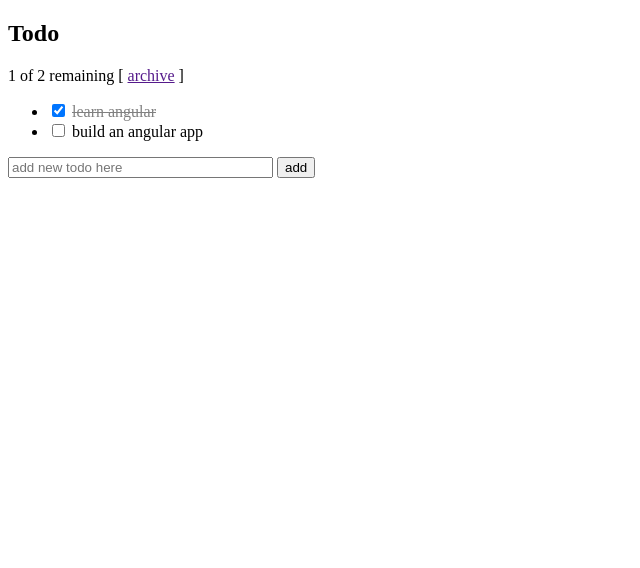
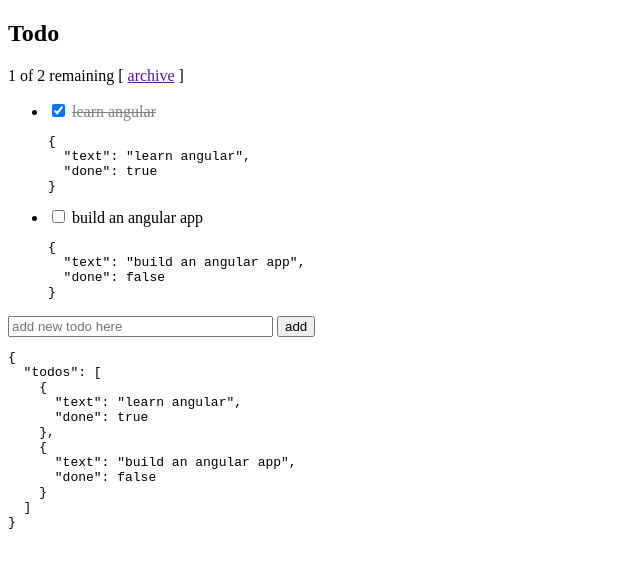
Before and after one commit to yuki1729/AngularJS_tutorial, a plain HTML site: page index.html in a window 1280 px wide. Shown: the whole page, without its empty margins (0-640 px from the left). Drawn offline with nearby package versions, Linux system fonts and the light colour scheme.

Commit message:
add debug tag & readme

```diff
--- a/index.html
+++ b/index.html
@@ -14,12 +14,14 @@
         <li ng-repeat="todo in todoList.todos">
           <input type="checkbox" ng-model="todo.done">
           <span class="done-{{todo.done}}">{{todo.text}}</span>
+          <pre>{{todo|json}}</pre>
         </li>
       </ul>
       <form ng-submit="todoList.addTodo()">
         <input type="text" ng-model="todoList.todoText"  size="30"
                placeholder="add new todo here">
         <input class="btn-primary" type="submit" value="add">
+        <pre>{{todoList|json}}</pre>
       </form>
     </div>
   </body>
```
Also changed, not shown: 1 other file.
